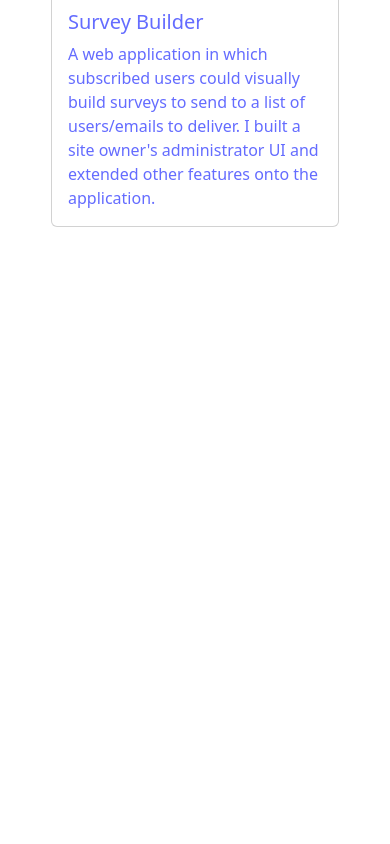
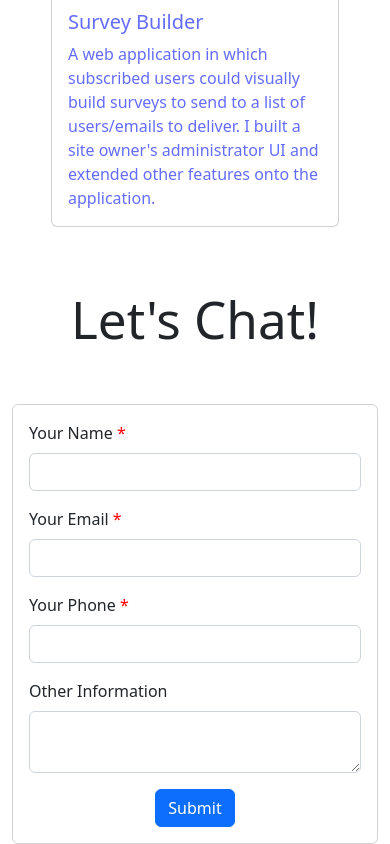
Before and after one commit to 0xRenegade/portfolio, a React (Vite) app: page / in a window 390 px wide. Shown: the part 2543-3387 px from the top of the page. Before the commit the page ends 2834 px from the top, so only its background shows below. Built offline with nearby package versions, Linux system fonts and the light colour scheme.

Commit message:
add in basic form

```diff
--- a/package.json
+++ b/package.json
@@ -14,7 +14,9 @@
     "react": "^18.2.0",
     "react-bootstrap": "^2.7.0",
     "react-dom": "^18.2.0",
-    "react-router-dom": "^6.8.0"
+    "react-hook-form": "^7.43.1",
+    "react-router-dom": "^6.8.0",
+    "yup": "^1.0.0"
   },
   "devDependencies": {
     "@types/react": "^18.0.27",
--- a/src/App.css
+++ b/src/App.css
@@ -16,3 +16,15 @@
 .projects-note {
   font-size: 16px;
 }
+
+form {
+  padding: 16px;
+  border: 1px solid rgba(0, 0, 0, 0.175);
+  border-radius: 0.375rem
+}
+
+@media screen and (max-width: 768px) {
+  .lets-chat {
+    margin-bottom: 3em;
+  }
+}
--- /dev/null
+++ b/src/components/ContactSection.jsx
@@ -0,0 +1,79 @@
+import { useForm } from 'react-hook-form'
+import * as yup from 'yup'
+import { Row, Col } from 'react-bootstrap'
+import { useValidationResolver } from '../hooks'
+
+const ContactSection = () => {
+  const phoneRegex =
+    /^((\\+[1-9]{1,4}[ \\-]*)|(\\([0-9]{2,3}\\)[ \\-]*)|([0-9]{2,4})[ \\-]*)*?[0-9]{3,4}?[ \\-]*[0-9]{3,4}?$/
+
+  const SCHEMA = yup.object().shape({
+    name: yup.string().required('Your name is required.'),
+    email: yup.string().email().required('Your email is required.'),
+    phone: yup
+      .string()
+      .matches(phoneRegex, 'Phone Number is invalid.')
+      .required('Your phone number is required.'),
+    website: yup.string().nullable(),
+    reason: yup.string().required('This information is helpful.'),
+  })
+  const resolver = useValidationResolver(SCHEMA)
+
+  const { handleSubmit, register } = useForm({ resolver })
+
+  const hijackSubmit = () => {
+    handleSubmit((data) => {
+      console.log(data)
+    })
+  }
+
+  return (
+    <Row>
+      <Col
+        className="lets-chat d-flex align-items-center justify-content-center"
+        xs={12}
+        sm={12}
+        md={6}
+        lg={6}
+        xl={6}
+        xxl={6}
+      >
+        <h1>Let's Chat!</h1>
+      </Col>
+      <Col xs={12} sm={12} md={6} lg={6} xl={6} xxl={6}>
+        <form onSubmit={hijackSubmit}>
+          <div className="mb-3">
+            <label className="form-label">
+              Your Name <span style={{ color: 'red' }}>*</span>
+            </label>
+            <input {...register('name')} className="form-control" />
+          </div>
+          <div className="mb-3">
+            <label className="form-label">
+              Your Email <span style={{ color: 'red' }}>*</span>
+            </label>
+            <input {...register('email')} className="form-control" />
+          </div>
+          <div className="mb-3">
+            <label className="form-label">
+              Your Phone <span style={{ color: 'red' }}>*</span>
+            </label>
+            <input {...register('phone')} className="form-control" />
+          </div>
+          <div className="mb-3">
+            <label className="form-label">Other Information</label>
+            <textarea
+              {...register('reason')}
+              className="form-control"
+            ></textarea>
+          </div>
+          <div className="text-center">
+            <input className="btn btn-primary" type="submit" />
+          </div>
+        </form>
+      </Col>
+    </Row>
+  )
+}
+
+export default ContactSection
--- a/src/components/index.js
+++ b/src/components/index.js
@@ -1,3 +1,4 @@
+export { default as ContactSection } from './ContactSection'
 export { default as HeroSection } from './HeroSection'
 export { default as Layout } from './Layout'
 export { default as NavBar } from './NavBar'
--- /dev/null
+++ b/src/hooks/index.js
@@ -0,0 +1 @@
+export { default as useValidationResolver } from './yup-validation-resolver'
--- /dev/null
+++ b/src/hooks/yup-validation-resolver.js
@@ -0,0 +1,33 @@
+import { useCallback, useMemo } from 'react'
+
+const useValidationResolver = (schema) => {
+  useCallback(
+    async (data) => {
+      try {
+        const values = await schema.validate({ abortEarly: false })
+
+        return {
+          values,
+          errors: {},
+        }
+      } catch (errors) {
+        return {
+          values: {},
+          errors: errors.inner.reduce(
+            (allErrors, currentError) => ({
+              ...allErrors,
+              [currentError.path]: {
+                type: currentError.type ?? 'validation',
+                message: currentError.message,
+              },
+            }),
+            {}
+          ),
+        }
+      }
+    },
+    [schema]
+  )
+}
+
+export default useValidationResolver
--- a/src/pages/HomePage.jsx
+++ b/src/pages/HomePage.jsx
@@ -1,10 +1,11 @@
-import { HeroSection, ProjectSection } from '../components'
+import { ContactSection, HeroSection, ProjectSection } from '../components'
 
 const HomePage = () => {
   return (
     <>
       <HeroSection />
       <ProjectSection />
+      <ContactSection />
     </>
   )
 }
```
